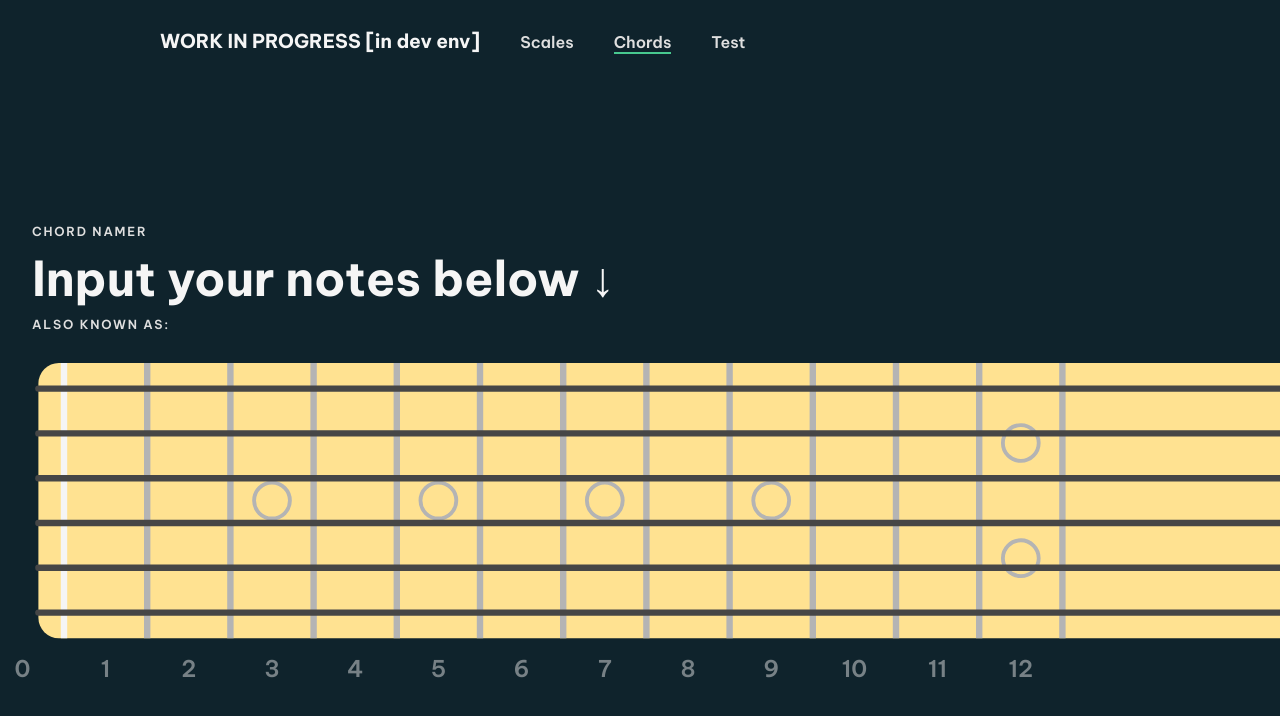
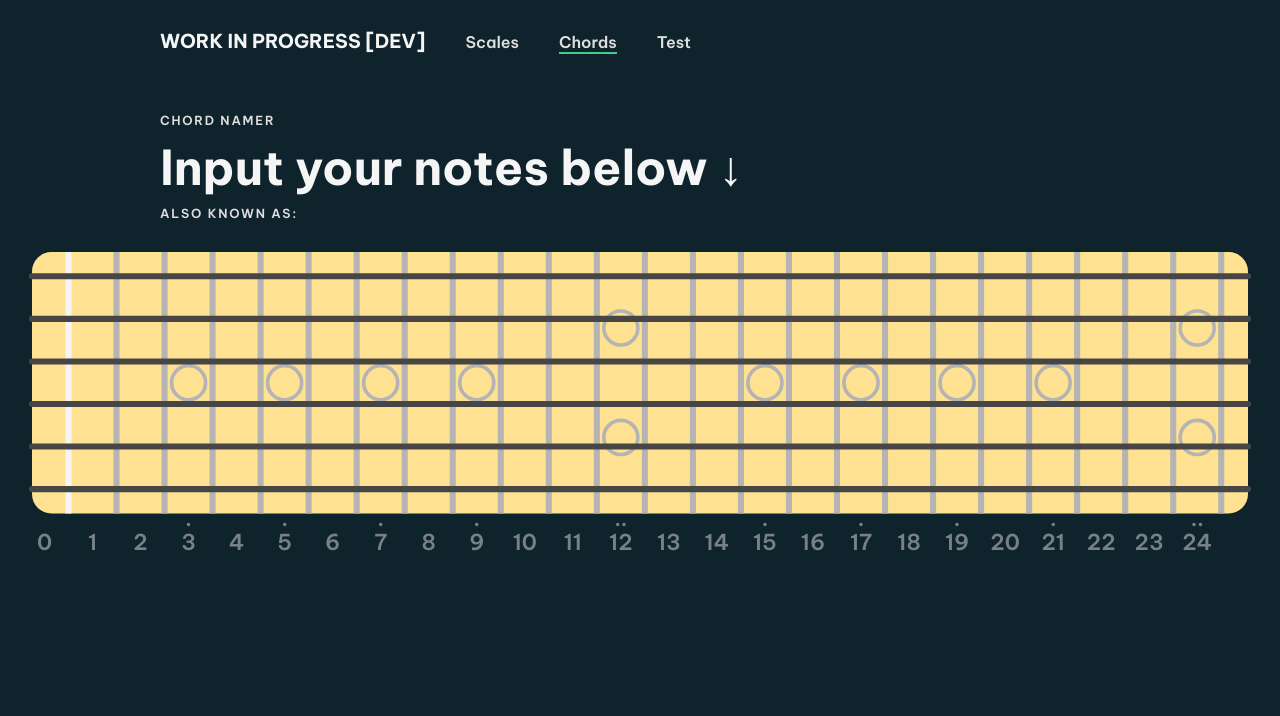
Before and after one commit to pannacotta98/guitar-app, a React (Create React App) app: page /chords in a window 1280 px wide. Shown: the top 716 px of the page. Built offline with nearby package versions, Linux system fonts and the light colour scheme.

Commit message:
Some style changes, primarily in fretboard and scale vis

```diff
--- a/src/components/BigFretBoard.tsx
+++ b/src/components/BigFretBoard.tsx
@@ -4,17 +4,20 @@ import { GlobalContext } from '../globalState';
 import _ from 'lodash';
 
 const Container = styled.div`
-  @media (max-width: 600px) {
+  @media (max-width: 700px) {
     /* background-color: var(--lighter-background); */
     /* padding: 1.5rem; */
     /* box-shadow: inset var(--main-shadow), inset -5px -5px 13px 0px rgba(0, 0, 0, 0.2); */
     overflow-x: scroll;
     /* background-color: red; */
   }
+  padding: 0 var(--left-right-page-padding);
 `;
 
 const StyledSvg = styled.svg`
-  @media (max-width: 600px) {
+  overflow: visible;
+
+  @media (max-width: 700px) {
     height: 250px;
     .board {
       fill: red;
@@ -34,7 +37,7 @@ const StyledSvg = styled.svg`
     }
   }
   .note {
-    fill: var(--main-accent);
+    /* fill: var(--main-accent); */
     transition: 0.2s;
   }
   .board {
@@ -65,6 +68,8 @@ const StyledSvg = styled.svg`
     font-size: 18px;
     opacity: 0.5;
     transition: 0.3s;
+    &.dots {
+    }
   }
   .noteName {
     fill: var(--contrasting-text-color);
@@ -108,9 +113,9 @@ const stringPositions = _.range(6)
   .reverse() // Voicings are in the form [lowest string, ..., highest string]
   .map((num) => stringPadding + num * stringSpacing);
 
-const fretSpacing = 65;
-const nutPosition = 20;
-const fretPositions = _.range(0, 13).map((num) => nutPosition + fretSpacing * num);
+const fretSpacing = 39.5;
+const nutPosition = 30;
+const fretPositions = _.range(0, 25).map((num) => nutPosition + fretSpacing * num);
 
 const size = { width: 1000, height: stringPadding * 2 + stringSpacing * (6 - 1) };
 
@@ -118,14 +123,15 @@ const markerSize = 14;
 
 type Props = {
   activeNotes: boolean[][];
+  noteColors?: string[][];
   toggleNote: (stringIndex: number, fretIndex: number) => void;
 };
 
-export function BigFretBoard({ activeNotes, toggleNote }: Props) {
+export function BigFretBoard({ activeNotes, noteColors, toggleNote }: Props) {
   return (
     <Container>
       {/* TODO Fix viewBox */}
-      <StyledSvg xmlns="http://www.w3.org/2000/svg" viewBox="-30 0 1000 250">
+      <StyledSvg xmlns="http://www.w3.org/2000/svg" viewBox="-0 0 1000 250">
         <rect className="board" x="0" y="0" width={size.width} height={size.height} rx="16" />
         <FretMarkers />
         <FretsAndNut />
@@ -137,6 +143,7 @@ export function BigFretBoard({ activeNotes, toggleNote }: Props) {
               <ActiveNote
                 activeNotes={activeNotes}
                 stringIndex={stringIndex}
+                noteColors={noteColors}
                 fretIndex={fretIndex}
                 xPos={xPos}
                 yPos={yPos}
@@ -178,7 +185,6 @@ function FretMarkers() {
         cy={size.height / 2}
         r={markerSize}
       />
-
       {/* Double markers at fret 12 */}
       <circle
         className="marker"
@@ -192,12 +198,51 @@ function FretMarkers() {
         cy={size.height / 2 + 45}
         r={markerSize}
       />
+
+      <circle
+        className="marker"
+        cx={fretPositions[15] - fretSpacing / 2}
+        cy={size.height / 2}
+        r={markerSize}
+      />
+      <circle
+        className="marker"
+        cx={fretPositions[17] - fretSpacing / 2}
+        cy={size.height / 2}
+        r={markerSize}
+      />
+      <circle
+        className="marker"
+        cx={fretPositions[19] - fretSpacing / 2}
+        cy={size.height / 2}
+        r={markerSize}
+      />
+      <circle
+        className="marker"
+        cx={fretPositions[21] - fretSpacing / 2}
+        cy={size.height / 2}
+        r={markerSize}
+      />
+      {/* Double markers at fret 24 */}
+      <circle
+        className="marker"
+        cx={fretPositions[24] - fretSpacing / 2}
+        cy={size.height / 2 - 45}
+        r={markerSize}
+      />
+      <circle
+        className="marker"
+        cx={fretPositions[24] - fretSpacing / 2}
+        cy={size.height / 2 + 45}
+        r={markerSize}
+      />
     </g>
   );
 }
 
 function ActiveNote({
   activeNotes,
+  noteColors,
   stringIndex,
   fretIndex,
   yPos,
@@ -205,12 +250,15 @@ function ActiveNote({
   toggleNote,
 }: {
   activeNotes: boolean[][];
+  noteColors?: string[][];
   stringIndex: number;
   fretIndex: number;
   yPos: number;
   xPos: number;
   toggleNote: (stringIndex: number, fretIndex: number) => void;
 }) {
+  const color = noteColors ? noteColors[stringIndex][fretIndex] : 'var(--main-accent)';
+
   return (
     <g
       className={activeNotes[stringIndex][fretIndex] ? 'noteGroup activeNoteGroup' : 'noteGroup'}
@@ -224,11 +272,18 @@ function ActiveNote({
         width={fretSpacing}
         height={stringSpacing}
       />
-      <circle className="note" cx={xPos - fretSpacing / 2} cy={yPos} r="16" key={fretIndex} />
+      <circle
+        fill={color}
+        className="note"
+        cx={xPos - fretSpacing / 2}
+        cy={yPos}
+        r="16"
+        key={fretIndex}
+      />
       <text
         className="noteName"
         x={xPos - fretSpacing / 2}
-        y={yPos + 1 /* seems to look more center */}
+        y={yPos + 1.3 /* seems to look more centered */}
         textAnchor="middle"
         dominantBaseline="middle"
       >
@@ -261,6 +316,7 @@ function FretNumbers() {
   return (
     <g>
       {fretPositions.map((pos, index) => (
+        <g>
           <text
             x={pos - fretSpacing / 2}
             y={size.height + 30}
@@ -270,6 +326,16 @@ function FretNumbers() {
           >
             {index}
           </text>
+          <text
+            x={pos - fretSpacing / 2}
+            y={size.height + 10}
+            className="fretNumbers dots"
+            textAnchor="middle"
+          >
+            {[3, 5, 7, 9, 12, 15, 17, 19, 21, 24].includes(index) && '.'}
+            {[12, 24].includes(index) && '.'}
+          </text>
+        </g>
       ))}
     </g>
   );
--- a/src/components/ChordNamer.tsx
+++ b/src/components/ChordNamer.tsx
@@ -4,29 +4,11 @@ import styled from 'styled-components';
 import _ from 'lodash';
 import { GuitarChord, GuitarFingering } from '../logic/chord/GuitarChord';
 import { GlobalContext } from '../globalState';
+import { LimitedWidthBox } from './basicStyledElements';
 // import { ChordDetails } from './ChordDetails';
-
-const VerticallyCentered = styled.div`
-  /* transform: translate(0%, 50%); */
-`;
 
 const BigChordName = styled.h1`
   padding: 1rem 0;
-`;
-
-const Container = styled.div`
-  /* padding: 2rem; */
-`;
-
-const OuterTextContainer = styled.div`
-  height: 35vh;
-  position: relative;
-`;
-
-const TextContainer = styled.div`
-  padding: var(--left-right-page-padding);
-  position: absolute;
-  bottom: 0;
 `;
 
 const SmallText = styled.div`
@@ -57,10 +39,8 @@ export function ChordNamer() {
   const chords = GuitarChord.allFromFingering(fingering, globalContext.tuning);
 
   return (
-    <Container>
-      <VerticallyCentered>
-        <OuterTextContainer>
-          <TextContainer>
+    <div>
+      <LimitedWidthBox>
         <SmallText>Chord Namer</SmallText>
 
         <BigChordName
@@ -84,16 +64,14 @@ export function ChordNamer() {
           />
         </SmallText>
 
-            {/* <ChordDetails fingering={this.state.fingering} /> */}
-          </TextContainer>
-        </OuterTextContainer>
+        {/* <ChordDetails fingering={fingering} /> */}
+      </LimitedWidthBox>
       <BigFretBoard
         activeNotes={fingering.map((fret) =>
           _.fill(Array(13), false).map((x, index) => index === fret)
         )}
         toggleNote={toggleNote}
       />
-      </VerticallyCentered>
-    </Container>
+    </div>
   );
 }
--- a/src/components/NavBar.tsx
+++ b/src/components/NavBar.tsx
@@ -34,7 +34,7 @@ const navLinkClassName = ({ isActive }: { isActive: boolean }) => (isActive ? 's
 export function NavBar() {
   return (
     <LimitedWidthBox>
-      <TextLogo>WORK IN PROGRESS{isDev() && ' [in dev env]'}</TextLogo>
+      <TextLogo>WORK IN PROGRESS{isDev() && ' [DEV]'}</TextLogo>
       <Navigation>
         <NavigationItem>
           <NavLink to="/scales" className={navLinkClassName}>
--- a/src/components/ScaleVisualizer.tsx
+++ b/src/components/ScaleVisualizer.tsx
@@ -43,6 +43,16 @@ export function ScaleVisualizer() {
     )
   );
 
+  const noteColors = globalContext.tuning.notesOnFretBoard.map((string) =>
+    string.map((note) =>
+      notesInScale === undefined
+        ? 'black'
+        : root.equals(note.normalized())
+        ? '#da5b5b'
+        : 'var(--main-accent)'
+    )
+  );
+
   return (
     <div>
       <LimitedWidthBox>
@@ -64,6 +74,7 @@ export function ScaleVisualizer() {
 
       <BigFretBoard
         activeNotes={activeNotes}
+        noteColors={noteColors}
         toggleNote={() => {
           console.warn('Det här skulle jag ju fixa (ScaleVisualizer)');
         }}
--- a/src/components/TestComponent.tsx
+++ b/src/components/TestComponent.tsx
@@ -1,5 +1,5 @@
 import React from 'react';
-import { PageBox } from './basicStyledElements';
+import { LimitedWidthBox, PageBox } from './basicStyledElements';
 import styled from 'styled-components';
 import { CHORDS_SRC } from '../logic/chord/data';
 
@@ -14,7 +14,7 @@ const HoverableTableRow = styled.tr`
 
 export function TestComponent() {
   return (
-    <PageBox>
+    <LimitedWidthBox>
       <h2>All known chords ({CHORDS_SRC.length})</h2>
       <table>
         <tbody>
@@ -36,6 +36,6 @@ export function TestComponent() {
             ))}
         </tbody>
       </table>
-    </PageBox>
+    </LimitedWidthBox>
   );
 }
--- a/src/logic/scale/Scale.ts
+++ b/src/logic/scale/Scale.ts
@@ -9,7 +9,7 @@ export class Scale {
   }
 
   static fromRootAndName(root: Note, name: string) {
-    const notes = [root];
+    const notes: Note[] = [];
     const intervals = SCALES_SRC.get(name);
 
     if (intervals === undefined) return null;
@@ -22,7 +22,6 @@ export class Scale {
 
       // TODO THIS WOULD NOT WORK CORRECTLY WITH THE OCTAVE THinG
       // !!!!
-      // !!
       notes.push(root.plusHalftones(interval));
     });
 
```
Lines whose indentation alone changed are shown as unchanged.
